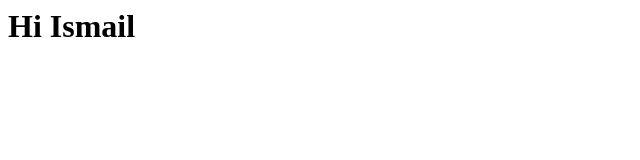
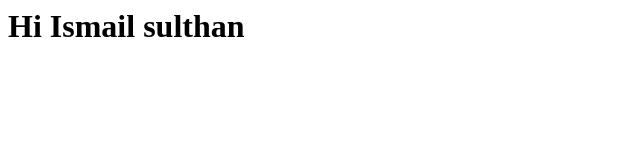
Before and after one commit to Ismail-Mk/website, a plain HTML site: page index.html in a window 1280 px wide. Shown: the whole page, without its empty margins (0-640 px from the left). Drawn offline with Linux system fonts and the light colour scheme.

Commit message:
Update index.html

```diff
--- a/index.html
+++ b/index.html
@@ -1 +1 @@
-<h1> Hi Ismail <h1/>
+<h1> Hi Ismail sulthan <h1/>
```
